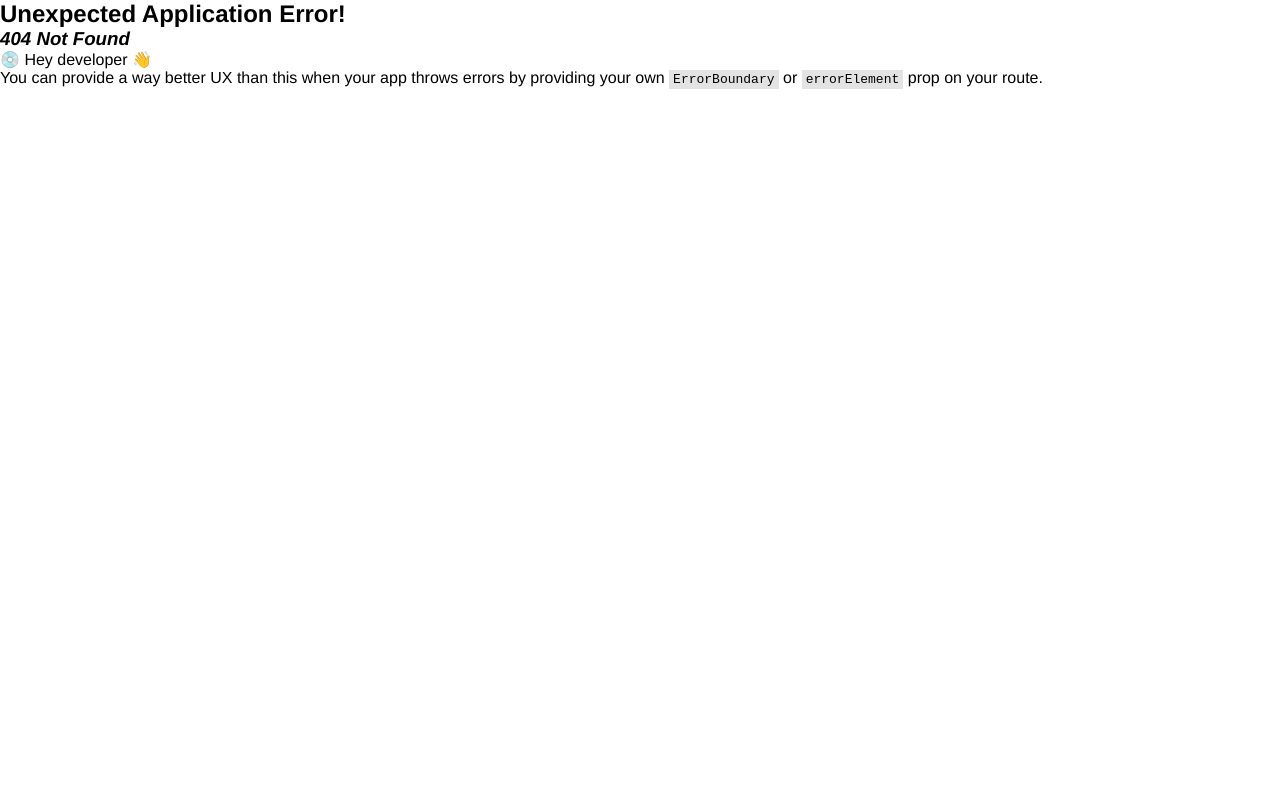
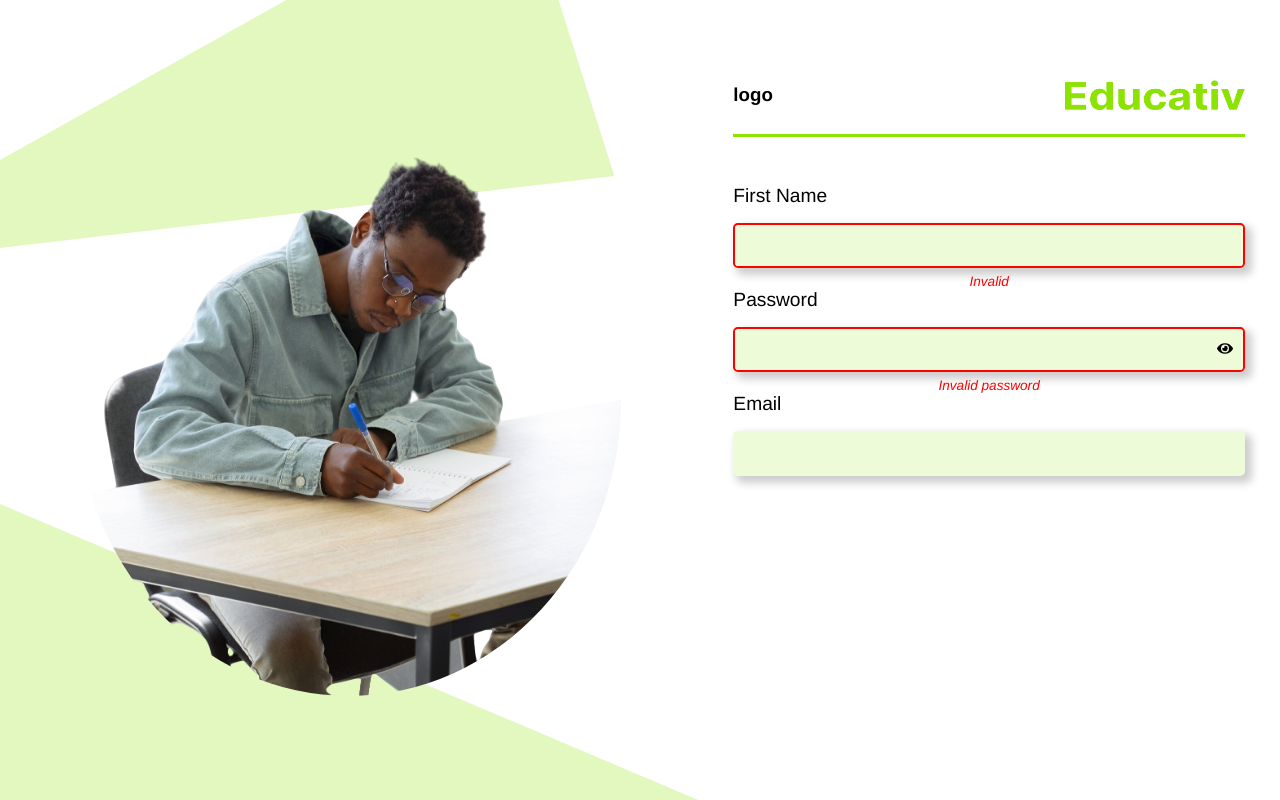
Before and after one commit to Educativ-App/educativ-frontend, a React (Vite) app: page /signup in a window 1280 px wide. Before the commit this address had no page. Built offline with nearby package versions, Linux system fonts and the light colour scheme.

Commit message:
started the sign up page

```diff
--- /dev/null
+++ b/src/assets/css/AuthLayout.css
@@ -0,0 +1,48 @@
+.auth-section {
+  height: 100vh;
+  display: grid;
+  grid-template-columns: 1.2fr 1fr;
+}
+
+.auth-section .auth_image__section {
+  display: flex;
+  justify-content: center;
+  align-items: center;
+  position: relative;
+}
+
+.auth_image__section::before,
+.auth_image__section::after {
+  content: "";
+  position: absolute;
+  inset: 0;
+  background: var(--clr-lemon);
+  opacity: 25%;
+  z-index: -5;
+}
+.auth_image__section::before {
+  clip-path: polygon(41% 0, 80% 0, 88% 22%, 0 31%, 0 20%);
+}
+.auth_image__section::after {
+  clip-path: polygon(0 63%, 100% 100%, 73% 100%, 0 100%);
+}
+
+.auth_image__section .auth_bg {
+  width: 34rem;
+  height: 37rem;
+  object-fit: cover;
+  border-radius: 50%;
+}
+
+.auth_nav {
+  padding: 5rem 2.2rem;
+}
+
+.auth_nav .auth_header {
+  display: flex;
+  align-items: center;
+  justify-content: space-between;
+  padding-bottom: 1.5rem;
+  border-bottom: 3px solid var(--clr-lemon);
+  margin-bottom: 3rem;
+}
--- /dev/null
+++ b/src/assets/css/InputGroup.css
@@ -0,0 +1,57 @@
+.input_group {
+  width: 100%;
+  display: flex;
+  flex-direction: column;
+
+  .label {
+    font-size: 1.2rem;
+  }
+
+  .input_field {
+    margin-block: 1rem 0.4rem;
+
+    width: 100%;
+    height: 2.8rem;
+    border-radius: 0.3rem;
+    background: rgba(140, 226, 0, 0.15);
+    position: relative;
+    box-shadow: 5px 5px 8px 2px rgba(0, 0, 0, 0.2);
+
+    &.error {
+      border: 2px solid var(--clr-red);
+    }
+
+    .input {
+      width: 100%;
+      height: 100%;
+      background: none;
+      border: none;
+      outline: none;
+      font-size: 1.2rem;
+      padding-inline: 1.2rem;
+    }
+
+    .eye_icon {
+      background: none;
+      outline: none;
+      border: none;
+      cursor: pointer;
+      position: absolute;
+      top: 50%;
+      transform: translateY(-50%);
+      right: 2%;
+
+      > svg {
+        font-size: 1rem;
+      }
+    }
+  }
+
+  .error_message {
+    color: var(--clr-red);
+    font-weight: 400;
+    font-size: 0.85rem;
+    font-style: italic;
+    align-self: center;
+  }
+}
--- /dev/null
+++ b/src/components/InputGroup.jsx
@@ -0,0 +1,40 @@
+import React, { forwardRef, useState } from "react";
+import { FaEyeSlash, FaEye } from "react-icons/fa";
+
+import "../assets/css/InputGroup.css";
+
+const InputGroup = forwardRef((props, ref) => {
+  const { error, errorMessage, label, type, id } = props;
+
+  const [showPassword, setShowPassword] = useState(false);
+
+  const showPasswordHandler = () => {
+    setShowPassword((prev) => !prev);
+  };
+
+  const inputType =
+    type === "password" ? (showPassword ? "text" : "password") : type;
+
+  return (
+    <div className="input_group">
+      <label htmlFor={id} className="label">
+        {label}
+      </label>
+      <div className={`input_field ${error && "error"}`}>
+        <input ref={ref} {...props} className="input" type={inputType} />
+        {type === "password" && (
+          <button
+            className="eye_icon"
+            type="button"
+            onClick={showPasswordHandler}
+          >
+            {showPassword ? <FaEyeSlash /> : <FaEye />}
+          </button>
+        )}
+      </div>
+      {error && <h5 className="error_message">{errorMessage}</h5>}
+    </div>
+  );
+});
+
+export default InputGroup;
--- a/src/index.css
+++ b/src/index.css
@@ -9,6 +9,7 @@
   --clr-white: #ffffff;
   --clr-black: #000;
   --clr-dark-gray: #d9d9d9;
+  --clr-red: #ff0000;
 }
 
 * {
--- /dev/null
+++ b/src/pages/SignUp.jsx
@@ -0,0 +1,28 @@
+import React from "react";
+import InputGroup from "../components/InputGroup";
+
+const SignUp = () => {
+  return (
+    <div>
+      <InputGroup
+        label="First Name"
+        name="first_name"
+        id="first_name"
+        type="text"
+        error
+        errorMessage="Invalid"
+      />
+      <InputGroup
+        label="Password"
+        name="password"
+        id="password"
+        type="password"
+        error
+        errorMessage="Invalid password"
+      />
+      <InputGroup label="Email" name="email" id="email" type="email" />
+    </div>
+  );
+};
+
+export default SignUp;
--- /dev/null
+++ b/src/pages/layout/AuthLayout.jsx
@@ -0,0 +1,28 @@
+import React from "react";
+import { Link, Outlet } from "react-router-dom";
+
+import "../../assets/css/AuthLayout.css";
+
+import boyImage from "../../assets/images/boy-image.png";
+
+const AuthLayout = ({ children }) => {
+  return (
+    <section className="auth-section">
+      <div className="auth_image__section">
+        <img src={boyImage} alt="boy reading" className="auth_bg" />
+      </div>
+      <div className="auth_nav">
+        <nav className="auth_header">
+          <h1>logo</h1>
+
+          <Link to="/">
+            <img className="logo" src="/Logo.png" alt="logo" />
+          </Link>
+        </nav>
+        <Outlet />
+      </div>
+    </section>
+  );
+};
+
+export default AuthLayout;
--- a/src/pages/login.jsx
+++ b/src/pages/login.jsx
@@ -1,7 +1,7 @@
 import React from "react";
 
-const login = () => {
+const Login = () => {
   return <div>login</div>;
 };
 
-export default login;
+export default Login;
```
Also changed, not shown: src/main.jsx (+25 -12 lines).
